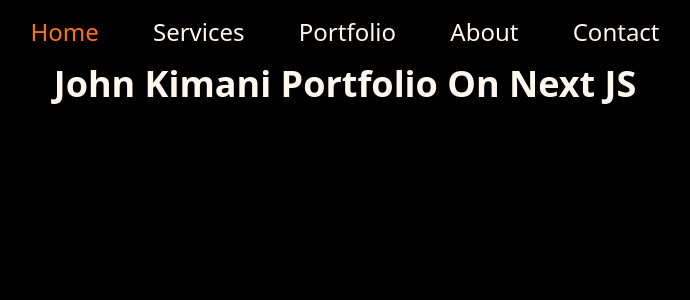
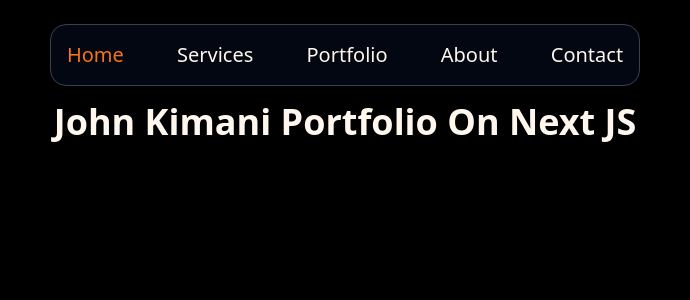
Before and after one commit to Kimoney/john-next, a Next.js app: page / in a window 1280 px wide. Shown: the top 300 px of the page, without its empty margins (295-985 px from the left). Built offline with nearby package versions, Linux system fonts and the light colour scheme.

Commit message:
feat: Added button to navbar.

```diff
--- a/src/app/ui/navbar.jsx
+++ b/src/app/ui/navbar.jsx
@@ -11,14 +11,17 @@
   return (
     <>
     {/* Medium Devices and Above*/}
-    <div className="hidden md:block text-center text-2xl pt-4 space-x-12">
+  <div className="hidden md:block">
+  <div className="flex justify-center">
+    <button className="inline-block md:inline border-solid rounded-2xl border border-gray-700 bg-gray-950 text-xl p-4 mt-6 space-x-12">
     <Link href="/" className={`inline-block md:inline hover:text-orange-400 ${pathname === '/' ? 'text-orange-500' : ''}`}> Home</Link>
     <Link href="/services" className={`inline-block md:inline hover:text-orange-400 ${pathname === '/services' ? 'text-orange-500' : ''}`}> Services</Link>
     <Link href="/portfolio" className={`inline-block md:inline hover:text-orange-400 ${pathname === '/portfolio' ? 'text-orange-500' : ''}`}> Portfolio</Link>
     <Link href="/about" className={`inline-block md:inline hover:text-orange-400 ${pathname === '/about' ? 'text-orange-500' : ''}`}> About</Link>
     <Link href="/contact" className={`inline-block md:inline hover:text-orange-400 ${pathname === '/contact' ? 'text-orange-500' : ''}`}> Contact</Link>
+    </button>
     </div>
-
+  </div>
     {/* Mobile Devices View */}
 
     <div className="md:hidden flex place-content-around text-3xl pt-3 space-x-6">
```
